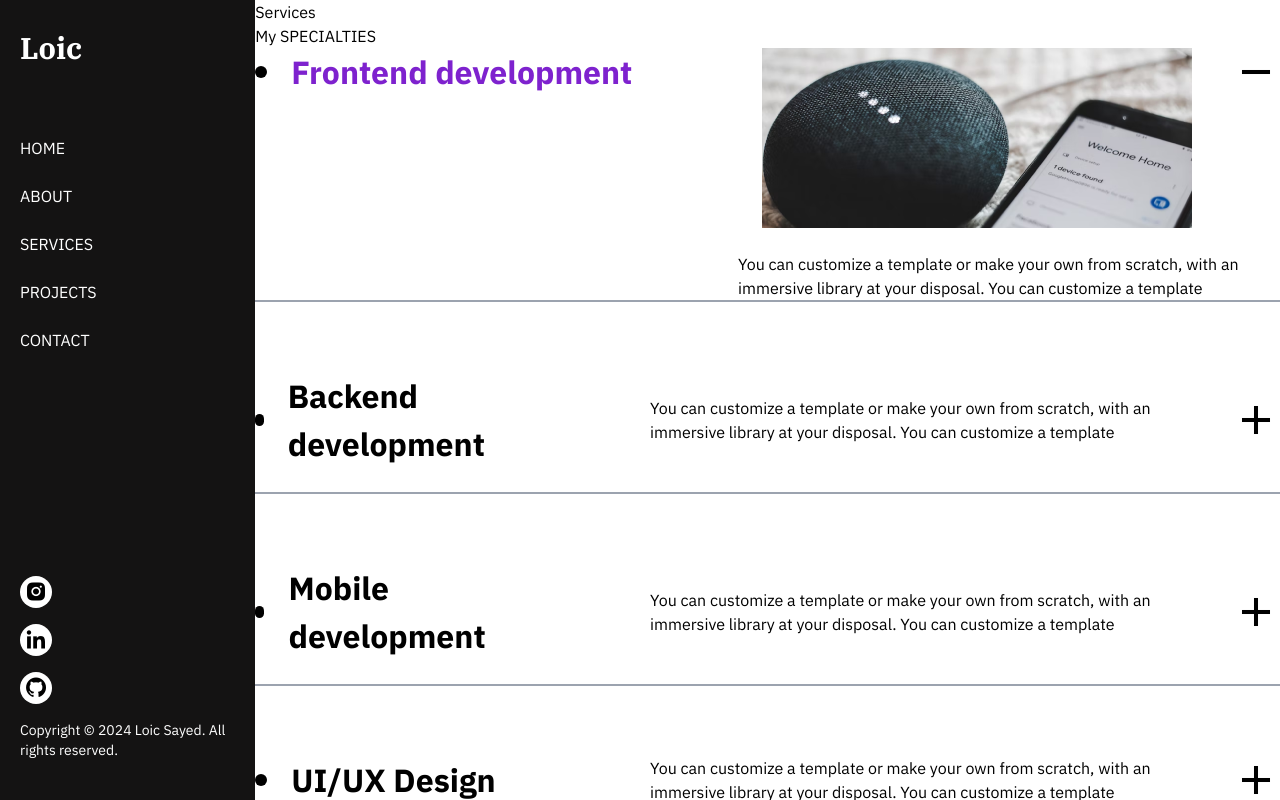
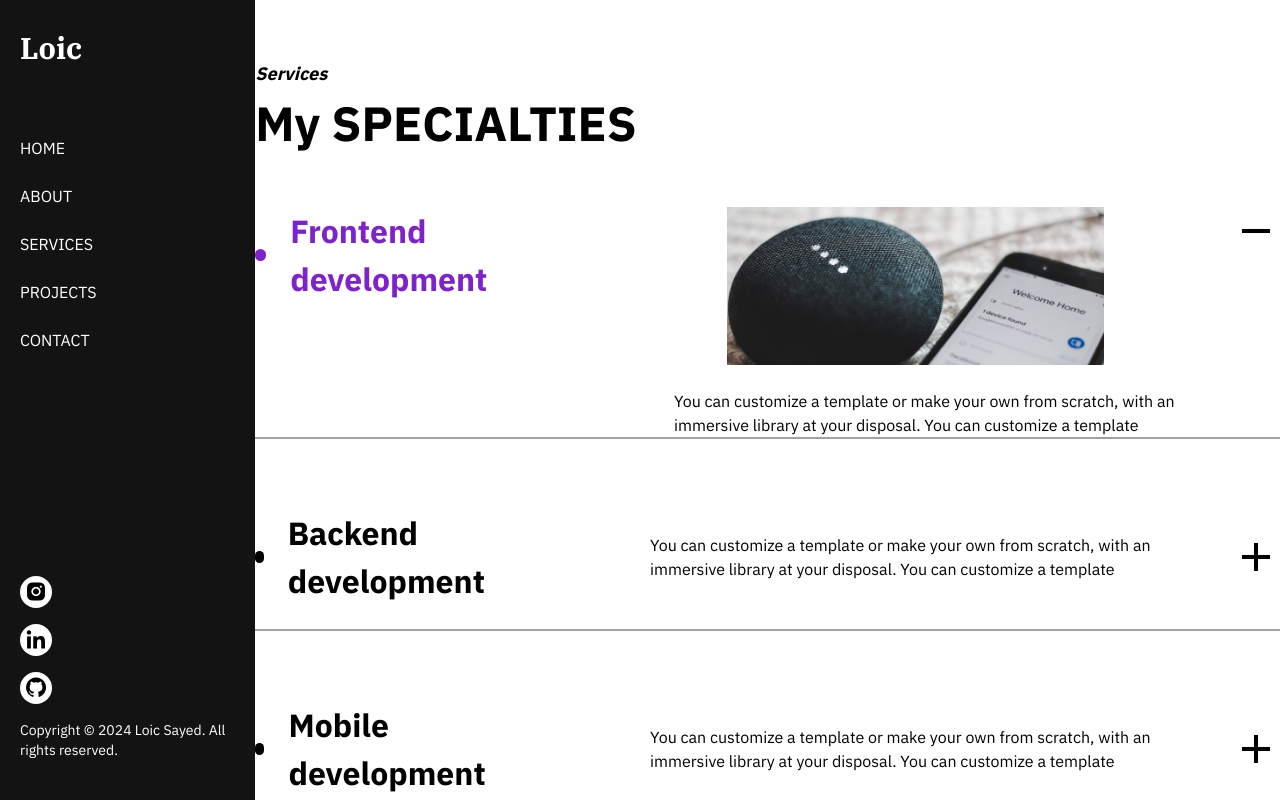
Before and after one commit to Ndahiroloicke/portfolio, a Next.js app: page /services in a window 1280 px wide. Both pictures are taken after a click on the element "Frontend development". Shown: the top 800 px of the page. Built offline with nearby package versions, Linux system fonts and the light colour scheme.

Commit message:
development

```diff
--- a/src/app/services/services.tsx
+++ b/src/app/services/services.tsx
@@ -1,12 +1,23 @@
+"use client"
 import Serve from "@/components/serv";
 import React from "react";
+import {motion} from 'framer-motion'
 
 const Services = () => {
   return (
-    <div>
-      <div>
-        <p>Services</p>
-        <h1>My SPECIALTIES</h1>
+    <motion.div
+    initial = {{opacity:0, y: 100}}
+    animate = {{
+        opacity: 1,
+        y: 0,
+        transition: {duration:0.5}
+    }}
+    className="mx-auto"
+    >
+    <div className="mx-auto" style={{ fontFamily: "'IBM Plex Sans', sans-serif" }}>
+      <div className="mb-[48px] mt-[60px]">
+        <p className="font-semibold italic text-[18px]">Services</p>
+        <h1 className="font-bold text-[48px]">My SPECIALTIES</h1>
       </div>
       <div className="space-y-[70px]">
         <Serve
@@ -31,6 +42,7 @@ const Services = () => {
         />
       </div>
     </div>
+    </motion.div>
   );
 };
 
--- a/src/components/serv.tsx
+++ b/src/components/serv.tsx
@@ -1,5 +1,6 @@
 "use client";
 import React, { FC, useState } from "react";
+import { motion } from "framer-motion";
 import Image from "next/image";
 import descImage from "../assets/descImage.png";
 interface ServeProps {
@@ -18,7 +19,17 @@ const Serve: FC<ServeProps> = ({ name, description }) => {
         }
       >
         <div className="flex gap-x-6 flex-row items-center">
-          <div className="rounded-full w-3 h-3 bg-black"></div>
+          <div
+            className={
+              moredesc
+                ? "rounded-full w-3 h-3 bg-purple-700"
+                : "rounded-full w-3 h-3 bg-black"
+            }
+          ></div>
+          <motion.div
+           initial={{ opacity: 0, x: 50 }}
+           animate={{ opacity: 1, x: 0, transition: { duration: moredesc ? 0 : 3 } }}
+          >
           <h1
             className={
               moredesc
@@ -29,17 +40,23 @@ const Serve: FC<ServeProps> = ({ name, description }) => {
           >
             {name}
           </h1>
+          </motion.div>
         </div>
 
         <div
           className={
             moredesc
-              ? "flex gap-x-10 flex-row items-start"
+              ? "flex flex-row items-start gap-x-32"
               : "flex gap-x-10 flex-row items-center"
           }
         >
           {moredesc ? (
-            <Image src={descImage} alt="description image" />
+            <motion.div
+              initial={{ opacity: 0, y: 50 }}
+              animate={{ opacity: 1, y: 0, transition: { duration: 0.5 } }}
+            >
+              <Image src={descImage} alt="description image" />
+            </motion.div>
           ) : (
             <p className="w-[542px]">{description}</p>
           )}
@@ -54,9 +71,14 @@ const Serve: FC<ServeProps> = ({ name, description }) => {
         </div>
       </div>
       {moredesc && (
-        <div className="flex justify-end">
-          <p className="w-[542px]">{description}</p>
-        </div>
+        <motion.div
+          initial={{ opacity: 0, x: 100 }}
+          animate={{ opacity: 1, x: 0, transition: { duration: 0.5 } }}
+        >
+          <div className="flex justify-end mr-16">
+            <p className="w-[542px]">{description}</p>
+          </div>
+        </motion.div>
       )}
       <div className="w-auto h-[2px] bg-gray-400"></div>
     </div>
```
Also changed, not shown: package.json (+5 -4 lines), 1 other file (tests, documents, lock files or other folders).
